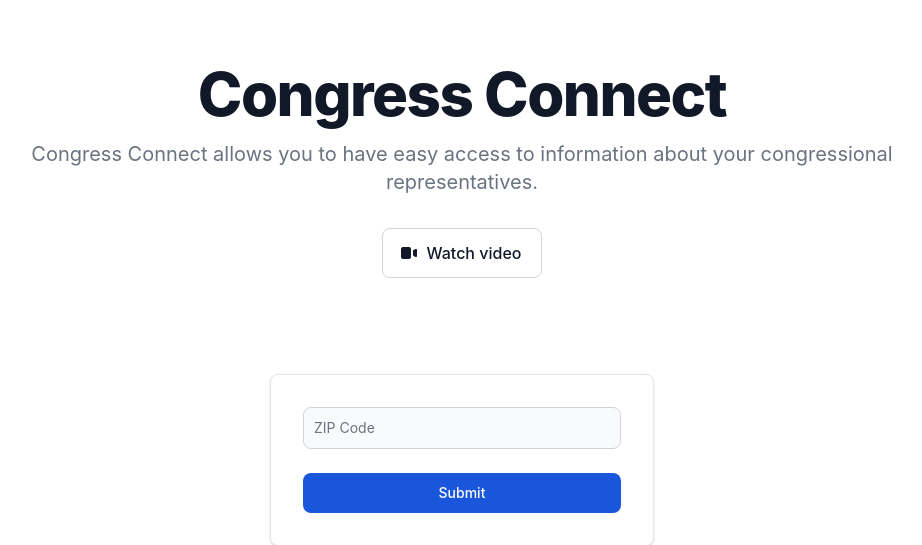
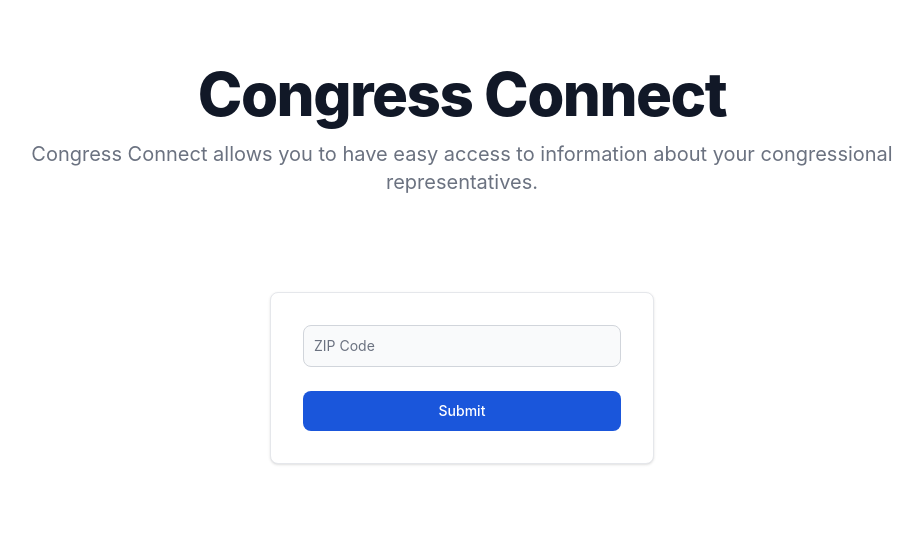
Before and after one commit to Futureslinky/CAC, a Flask app: page / in a window 1280 px wide. Shown: the top 545 px of the page, without its empty margins (178-1100 px from the left). Run offline with Flask 3, Linux system fonts and the light colour scheme; some libraries are stand-ins or nearby versions.

Commit message:
Update index.html

```diff
--- a/templates/index.html
+++ b/templates/index.html
@@ -11,14 +11,6 @@
 <section class="bg-white dark:bg-gray-900 pt-8 pb-0 px-4 mx-auto max-w-screen-xl text-center lg:py-16 lg:px-12">
   <h1 class="mb-4 text-4xl font-extrabold tracking-tight leading-none text-gray-900 md:text-5xl lg:text-6xl dark:text-white">Congress Connect</h1>
   <p class="mb-8 text-lg font-normal text-gray-500 lg:text-xl sm:px-16 xl:px-48 dark:text-gray-400">Congress Connect allows you to have easy access to information about your congressional representatives.</p>
-  <div class="flex flex-col mb-8 lg:mb-16 space-y-4 sm:flex-row sm:justify-center sm:space-y-0 sm:space-x-4">
-    <a href="#" class="inline-flex justify-center items-center py-3 px-5 text-base font-medium text-center text-gray-900 rounded-lg border border-gray-300 hover:bg-gray-100 focus:ring-4 focus:ring-gray-100 dark:text-white dark:border-gray-700 dark:hover:bg-gray-700 dark:focus:ring-gray-800">
-      <svg class="mr-2 -ml-1 w-5 h-5" fill="currentColor" viewBox="0 0 20 20" xmlns="http://www.w3.org/2000/svg">
-        <path d="M2 6a2 2 0 012-2h6a2 2 0 012 2v8a2 2 0 01-2 2H4a2 2 0 01-2-2V6zM14.553 7.106A1 1 0 0014 8v4a1 1 0 00.553.894l2 1A1 1 0 0018 13V7a1 1 0 00-1.447-.894l-2 1z"></path>
-      </svg>
-      Watch video
-    </a>
-  </div>
 </section>
 
 
```
